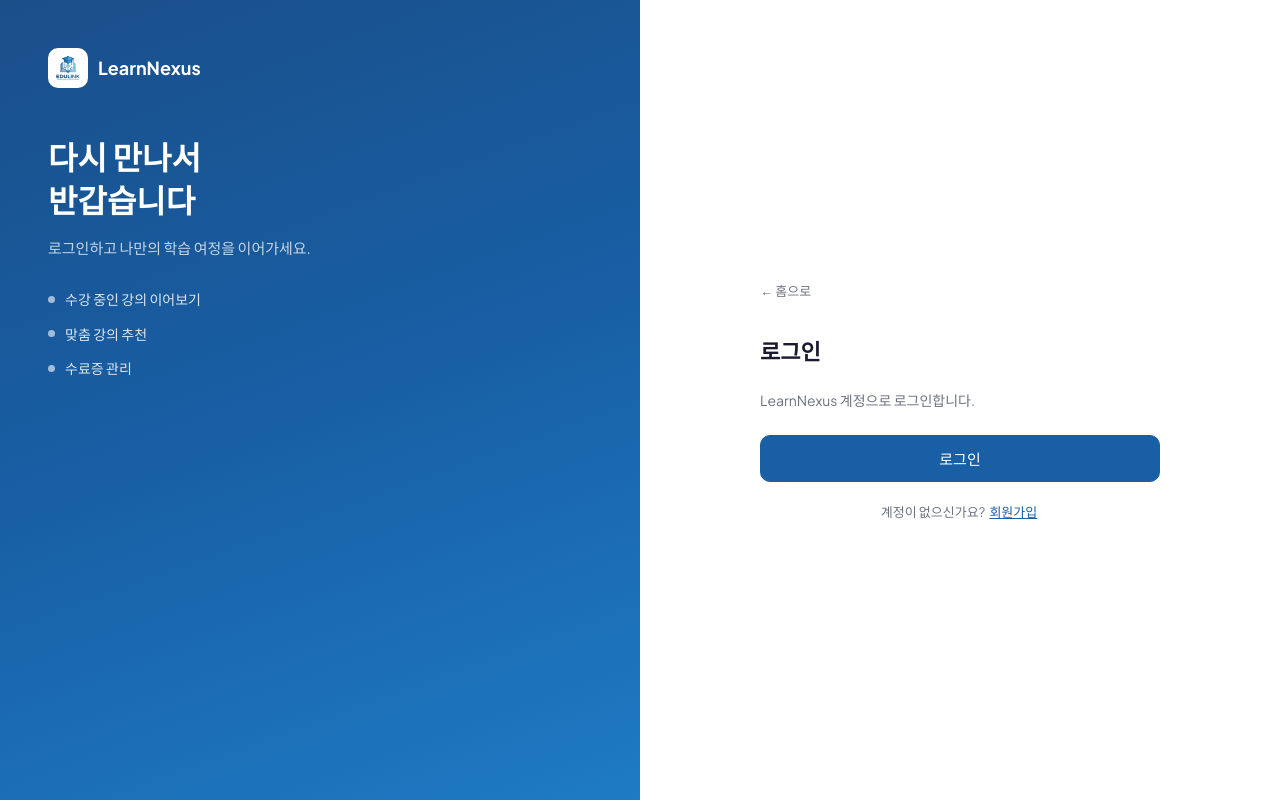
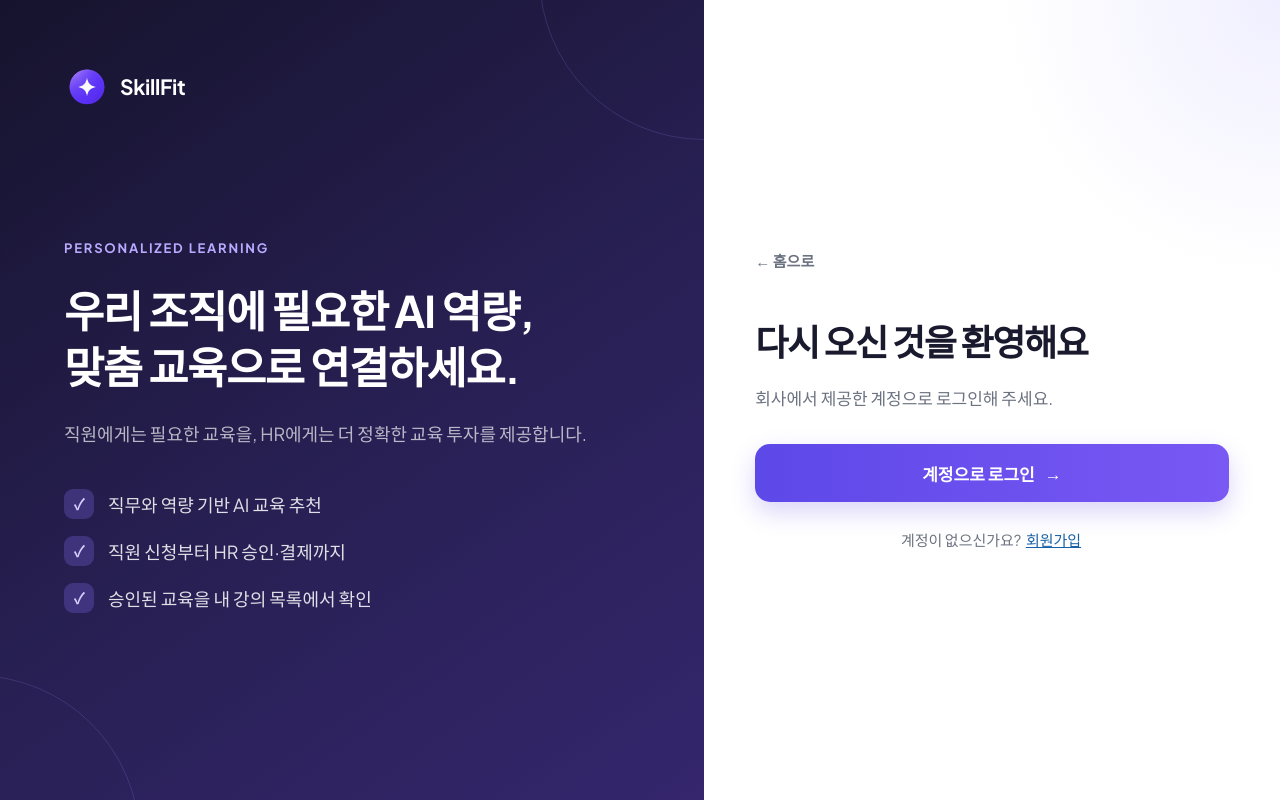
Before and after one commit to jongmiiin/enterprise-optimized-ai-hrd-solution, a Vue app in the folder vue-frontend/: page /login in a window 1280 px wide. Built offline with nearby package versions, Linux system fonts and the light colour scheme; no server answers.

Commit message:
feat: 인증 로그인 화면 리디자인

```diff
--- a/vue-frontend/src/views/LoginView.vue
+++ b/vue-frontend/src/views/LoginView.vue
@@ -4,15 +4,16 @@
       <!-- 좌측 브랜딩 -->
       <div class="login-left">
         <div class="brand">
-          <img src="@/assets/images/logo/main_logo.png" alt="LearnNexus" class="brand-logo" />
-          <span class="brand-name">LearnNexus</span>
+          <img src="@/assets/images/logo/main_logo.png" alt="SkillFit AI" class="brand-logo" />
+          <span class="brand-name">SkillFit</span>
         </div>
         <div class="brand-content">
-          <h2>다시 만나서<br>반갑습니다</h2>
-          <p>로그인하고 나만의 학습 여정을 이어가세요.</p>
+          <span class="brand-eyebrow">PERSONALIZED LEARNING</span>
+          <h2>우리 조직에 필요한 AI 역량,<br>맞춤 교육으로 연결하세요.</h2>
+          <p>직원에게는 필요한 교육을, HR에게는 더 정확한 교육 투자를 제공합니다.</p>
           <ul class="feature-list">
             <li v-for="f in features" :key="f">
-              <span class="dot"></span>{{ f }}
+              <span class="check" aria-hidden="true">✓</span>{{ f }}
             </li>
           </ul>
         </div>
@@ -25,9 +26,11 @@
 
           <!-- 로그인 영역 -->
           <div v-if="!showRegister" class="section">
-            <h3 class="section-title">로그인</h3>
-            <p class="section-desc">LearnNexus 계정으로 로그인합니다.</p>
-            <button class="btn btn-primary btn-full" @click="handleOAuth">로그인</button>
+            <div class="welcome-heading">
+              <h1 class="section-title">다시 오신 것을 환영해요</h1>
+            </div>
+            <p class="section-desc">회사에서 제공한 계정으로 로그인해 주세요.</p>
+            <button class="oauth-button" @click="handleOAuth">계정으로 로그인 <span aria-hidden="true">→</span></button>
             <div class="switch-link">
               계정이 없으신가요?
               <button class="text-btn" @click="showRegister = true">회원가입</button>
@@ -89,8 +92,7 @@ const error = ref('')
 const success = ref('')
 
 const registerForm = ref({ name: '', email: '', password: '', role: 'STUDENT' })
-
-const features = ['수강 중인 강의 이어보기', '맞춤 강의 추천', '수료증 관리']
+const features = ['직무와 역량 기반 AI 교육 추천', '직원 신청부터 HR 승인·결제까지', '승인된 교육을 내 강의 목록에서 확인']
 
 function handleOAuth() {
   auth.redirectToLogin()
@@ -121,52 +123,121 @@ async function handleRegister() {
   min-height: 100vh;
   display: flex;
   align-items: stretch;
+  width: 100%;
+  background: #fff;
 }
 .login-layout {
   display: grid;
-  grid-template-columns: 1fr 1fr;
+  grid-template-columns: minmax(0, 55fr) minmax(0, 45fr);
   width: 100%;
   min-height: 100vh;
+  overflow: hidden;
+  background: #fff;
 }
 .login-left {
-  background: linear-gradient(160deg, #1a4f8a 0%, #185FA5 50%, #1e7bc4 100%);
-  padding: 48px;
+  position: relative;
+  overflow: hidden;
+  background: linear-gradient(145deg, #16132d 0%, #282054 55%, #35266d 100%);
+  padding: clamp(48px, 5vw, 76px);
   display: flex;
   flex-direction: column;
-  gap: 48px;
+  gap: 0;
 }
+.login-left::before,
+.login-left::after {
+  content: '';
+  position: absolute;
+  width: 330px;
+  height: 330px;
+  border: 1px solid rgba(159, 139, 255, 0.18);
+  border-radius: 50%;
+}
+.login-left::before { top: -190px; right: -165px; }
+.login-left::after { bottom: -205px; left: -190px; }
+.brand, .brand-content { position: relative; z-index: 1; }
+.brand-content { width: 100%; max-width: 720px; margin-top: clamp(100px, 16vh, 168px); }
 .brand { display: flex; align-items: center; gap: 10px; }
-.brand-logo { width: 40px; height: 40px; border-radius: 10px; object-fit: contain; }
-.brand-name { font-size: 18px; font-weight: 700; color: #fff; }
+.brand-logo { width: 46px; height: 46px; border-radius: 12px; object-fit: contain; }
+.brand-name { color: #fff; font-size: 21px; font-weight: 700; letter-spacing: -0.3px; }
+.brand-eyebrow {
+  display: block;
+  margin-bottom: 24px;
+  color: #b9aaff;
+  font-size: 13px;
+  font-weight: 800;
+  letter-spacing: 1.8px;
+}
 .brand-content h2 {
-  font-size: 32px; font-weight: 700; color: #fff;
-  line-height: 1.35; margin-bottom: 14px;
+  max-width: none;
+  font-size: clamp(42px, 3.4vw, 56px);
+  font-weight: 700;
+  color: #fff;
+  line-height: 1.3;
+  letter-spacing: -1.2px;
+  margin-bottom: 22px;
+  white-space: nowrap;
 }
-.brand-content p { font-size: 15px; color: rgba(255,255,255,0.75); margin-bottom: 28px; }
-.feature-list { list-style: none; display: flex; flex-direction: column; gap: 12px; }
-.feature-list li { display: flex; align-items: center; gap: 10px; font-size: 14px; color: rgba(255,255,255,0.85); }
-.dot { width: 7px; height: 7px; border-radius: 50%; background: rgba(255,255,255,0.6); flex-shrink: 0; }
+.brand-content p { max-width: 680px; font-size: 18px; line-height: 1.75; color: rgba(255,255,255,0.68); margin-bottom: 40px; }
+.feature-list { list-style: none; display: flex; flex-direction: column; gap: 17px; padding: 0; margin: 0; }
+.feature-list li { display: flex; align-items: center; gap: 14px; color: rgba(255,255,255,0.86); font-size: 18px; line-height: 1.5; }
+.check {
+  display: grid;
+  place-items: center;
+  flex: 0 0 30px;
+  height: 30px;
+  border-radius: 9px;
+  color: #d6ceff;
+  background: rgba(138, 112, 255, 0.26);
+  font-size: 15px;
+  font-weight: 700;
+}
 
 .login-right {
   display: flex;
   align-items: center;
   justify-content: center;
-  padding: 48px;
-  background: var(--color-bg-primary);
+  padding: clamp(40px, 4vw, 64px);
+  background: radial-gradient(circle at 100% 0, #f0efff 0%, transparent 28%), #fff;
 }
-.login-box { width: 100%; max-width: 400px; }
+.login-box { width: 100%; max-width: 560px; }
 .back-link {
   display: inline-block;
-  font-size: 13px;
+  font-size: 15px;
+  font-weight: 600;
   color: var(--color-text-secondary);
-  margin-bottom: 32px;
+  margin-bottom: 46px;
   transition: var(--transition);
 }
 .back-link:hover { color: var(--color-primary); }
 
-.section { display: flex; flex-direction: column; gap: 16px; }
-.section-title { font-size: 22px; font-weight: 700; color: var(--color-text-primary); margin-bottom: 4px; }
-.section-desc { font-size: 14px; color: var(--color-text-secondary); margin-bottom: 4px; }
+.section { display: flex; flex-direction: column; gap: 20px; }
+.welcome-heading {
+  display: flex;
+  align-items: flex-start;
+  text-align: left;
+}
+
+.section-title { font-size: clamp(36px, 2.7vw, 43px); font-weight: 750; color: var(--color-text-primary); line-height: 1.25; letter-spacing: -1.4px; margin-bottom: 0; white-space: nowrap; }
+.section-desc { font-size: 17px; line-height: 1.65; color: var(--color-text-secondary); margin-bottom: 12px; text-align: left; }
+.oauth-button {
+  display: flex;
+  align-items: center;
+  justify-content: center;
+  gap: 10px;
+  width: 100%;
+  min-height: 58px;
+  padding: 16px 24px;
+  border: none;
+  border-radius: 15px;
+  color: #fff;
+  background: linear-gradient(90deg, #5d48e8 0%, #7958f4 100%);
+  box-shadow: 0 10px 24px rgba(103, 76, 232, 0.24);
+  font-size: 17px;
+  font-weight: 700;
+  cursor: pointer;
+  transition: transform 0.2s ease, box-shadow 0.2s ease;
+}
+.oauth-button:hover { transform: translateY(-2px); box-shadow: 0 13px 28px rgba(103, 76, 232, 0.30); }
 
 .form { display: flex; flex-direction: column; gap: 14px; }
 .form-group { display: flex; flex-direction: column; gap: 6px; }
@@ -175,7 +246,7 @@ async function handleRegister() {
   padding: 10px 14px;
   border: 1.5px solid var(--color-border);
   border-radius: var(--radius-md);
-  font-size: 14px;
+  font-size: 16px;
   font-family: var(--font-sans);
   color: var(--color-text-primary);
   background: var(--color-bg-primary);
@@ -187,15 +258,15 @@ async function handleRegister() {
 
 .switch-link {
   text-align: center;
-  font-size: 13px;
+  font-size: 15px;
   color: var(--color-text-secondary);
-  margin-top: 4px;
+  margin-top: 6px;
 }
 .text-btn {
   background: none;
   border: none;
   color: var(--color-primary);
-  font-size: 13px;
+  font-size: 15px;
   font-weight: 500;
   cursor: pointer;
   padding: 0 2px;
@@ -217,4 +288,26 @@ async function handleRegister() {
   font-size: 13px;
   color: #16a34a;
 }
+
+@media (max-width: 900px) {
+  .login-page { padding: 0; }
+  .login-layout { grid-template-columns: 1fr; min-height: 100vh; }
+  .login-left { min-height: auto; padding: 44px 32px; gap: 52px; }
+  .brand-content h2 { font-size: 36px; }
+  .brand-content h2 { white-space: normal; }
+  .login-right { padding: 56px 32px 72px; }
+  .section-title { white-space: normal; }
+}
+
+@media (max-width: 560px) {
+  .login-left { padding: 32px 22px 38px; gap: 42px; }
+  .brand-logo { width: 38px; height: 38px; }
+  .brand-name { font-size: 19px; }
+  .brand-content h2 { font-size: 34px; }
+  .brand-content p { font-size: 16px; }
+  .feature-list li { font-size: 16px; }
+  .login-right { padding: 44px 22px 56px; }
+  .back-link { margin-bottom: 34px; }
+  .section-title { font-size: 32px; }
+}
 </style>
```
Also changed, not shown: vue-frontend/src/assets/images/logo/main_logo.png.
